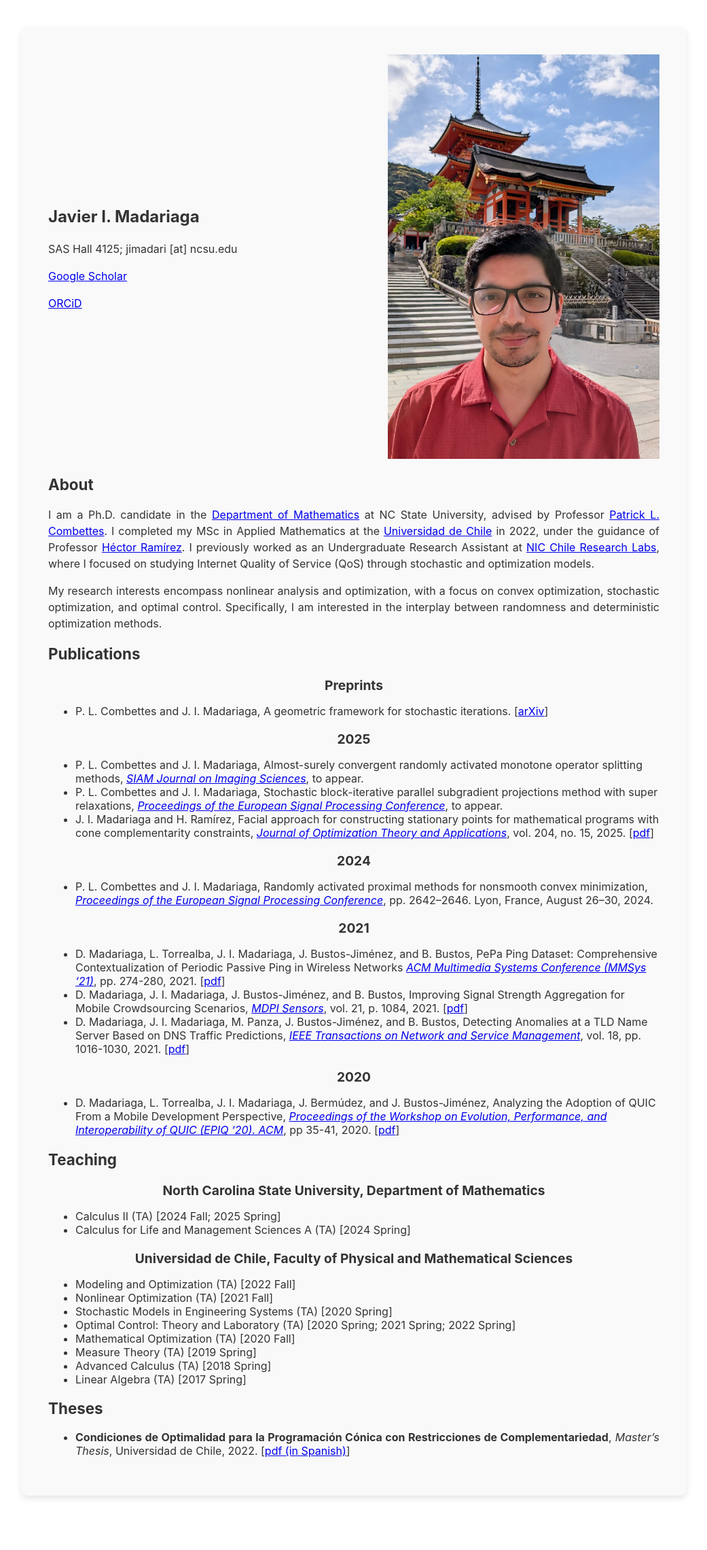
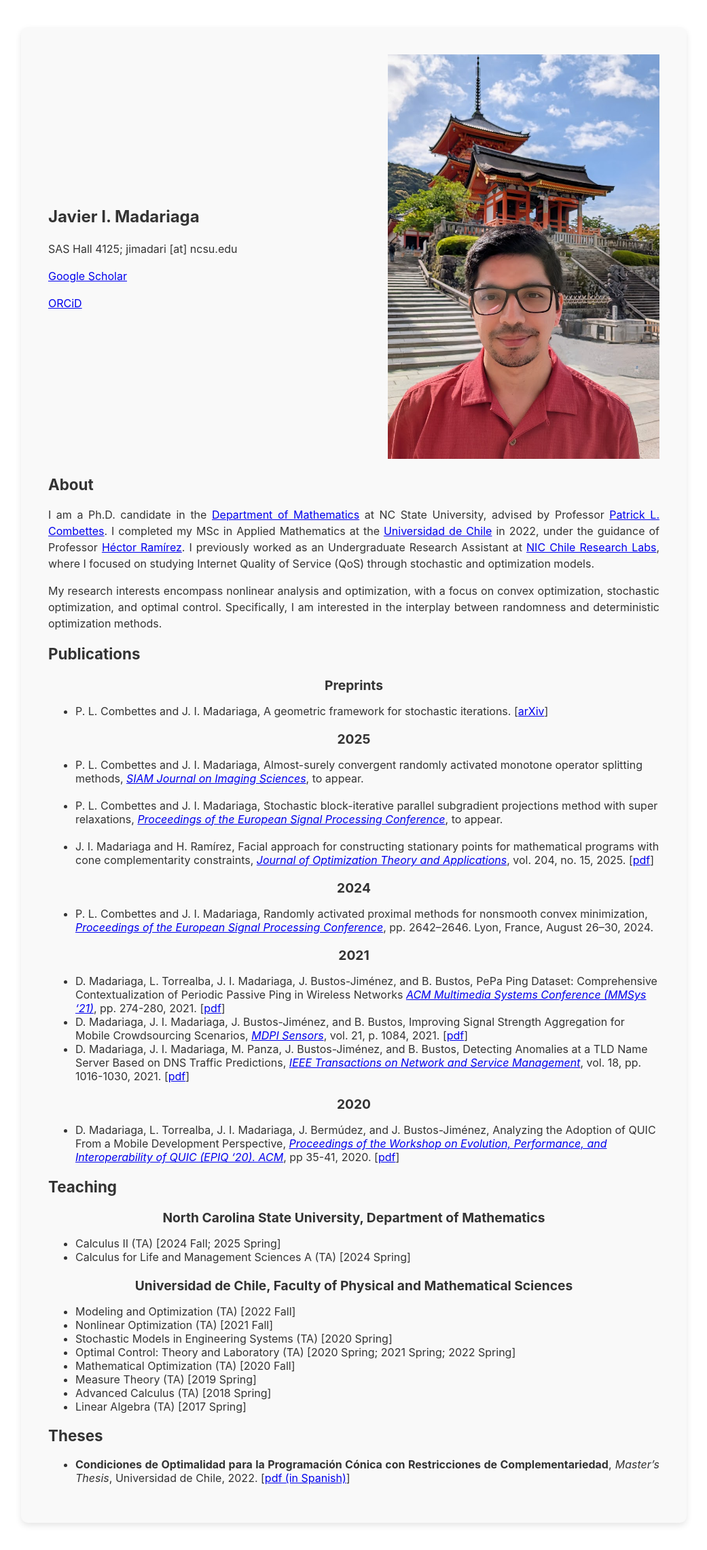
Before and after one commit to jmadariagar/jmadariagar.github.io, a Jekyll site: the page built from index.md, in a window 1280 px wide. Shown: the whole page at 68% size, without its empty margins (119-1160 px from the left). Built offline with Jekyll 4.4.1, drawn with Linux system fonts in a browser that asks for light colours; our own code applies the rules of GitHub Pages for plain Markdown files; a script that is not in the unit is left out; before the commit the page ends 2240 px from its top, so only the background shows below that.

```diff
--- a/index.md
+++ b/index.md
@@ -22,8 +22,8 @@ My research interests encompass nonlinear analysis and optimization, with a focu
 * P. L. Combettes and J. I. Madariaga, A geometric framework for stochastic iterations. [[arXiv](https://arxiv.org/abs/2504.02761)]
 
 <center> <h3>2025</h3> </center>
-* P. L. Combettes and J. I. Madariaga, Almost-surely convergent randomly activated monotone operator splitting methods, [<em>SIAM Journal on Imaging Sciences</em>](https://www.siam.org/publications/siam-journals/siam-journal-on-imaging-sciences/), to appear.
-* P. L. Combettes and J. I. Madariaga, Stochastic block-iterative parallel subgradient projections method with super relaxations, [<em>Proceedings of the European Signal Processing Conference</em>](https://eusipco2025.org/), to appear.
+* P. L. Combettes and J. I. Madariaga, Almost-surely convergent randomly activated monotone operator splitting methods, [<em>SIAM Journal on Imaging Sciences</em>](https://www.siam.org/publications/siam-journals/siam-journal-on-imaging-sciences/), to appear.<br><br>
+* P. L. Combettes and J. I. Madariaga, Stochastic block-iterative parallel subgradient projections method with super relaxations, [<em>Proceedings of the European Signal Processing Conference</em>](https://eusipco2025.org/), to appear.<br><br>
 * J. I. Madariaga and H. Ramírez, Facial approach for constructing stationary points for mathematical programs with cone complementarity constraints, [<em>Journal of Optimization Theory and Applications</em>](https://link.springer.com/journal/10957), vol. 204, no. 15, 2025. [[pdf](https://doi.org/10.1007/s10957-024-02562-8)]
 
 <center> <h3>2024</h3> </center>
```
